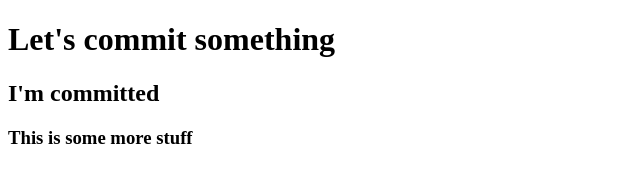
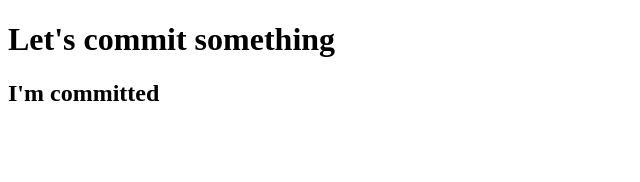
Before and after one commit to resurgentCode/learning-github, a plain HTML site: page index.html in a window 1280 px wide. Shown: the whole page, without its empty margins (0-640 px from the left). Drawn offline with Linux system fonts and the light colour scheme.

Commit message:
deleted h3

```diff
--- a/index.html
+++ b/index.html
@@ -9,6 +9,5 @@
 <body>
     <h1>Let's commit something</h1>
     <h2>I'm committed</h2>
-    <h3>This is some more stuff</h3>
 </body>
 </html>
```
